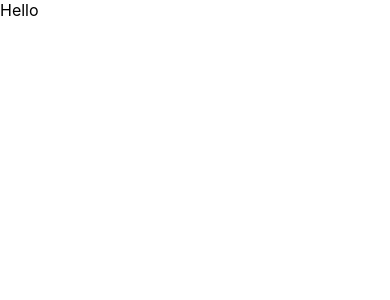
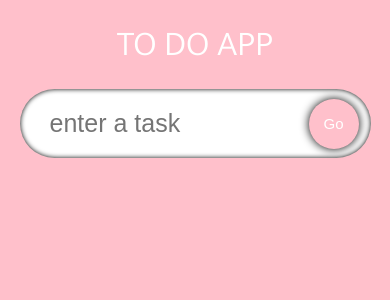
Before and after one commit to fthbby/react-typescript-todo, a React (Create React App) app: page / in a window 390 px wide. Shown: the top 300 px of the page. Built offline with nearby package versions, Linux system fonts and the light colour scheme.

Commit message:
input styles and button styles

```diff
--- /dev/null
+++ b/src/App.css
@@ -0,0 +1,28 @@
+@import url('https://fonts.googleapis.com/css2?family=Mukta:wght@300&display=swap');
+
+.App {
+    width: 100vw;
+    height: 100vh;
+    display: flex;
+    flex-direction: column;
+    align-items: center;
+    background-color: pink;
+    font-family: 'Mukta', sans-serif;
+}
+
+.heading {
+    text-transform: uppercase;
+    font-size:40px;
+    margin: 30px 0;
+    color: white;
+    z-index: 1;
+    text-align: center;
+}
+
+@media (max-width: 800px) {
+    .heading {
+        margin: 15px 0;
+        font-size: 35px;
+
+    }
+}
--- a/src/App.tsx
+++ b/src/App.tsx
@@ -1,11 +1,12 @@
+import './App.css'
+import InputField from './components/InputField'
 
+const App: React.FC =()=> {
+  return (
+    <div className='App'>
+      <span className="heading">To Do App</span>
+      <InputField/>
 
-
-
-function App() {
-  return (
-    <div>
-    Hello
     </div>
   );
 }
--- /dev/null
+++ b/src/components/InputField.tsx
@@ -0,0 +1,13 @@
+import './styles.css'
+
+function InputField() {
+  return (
+    <form className='input'>
+
+        <input type='input' placeholder='enter a task' className='input__box'/>
+        <button className='input_submit' type='submit'> Go</button>
+    </form>
+  )
+}
+
+export default InputField
--- /dev/null
+++ b/src/components/styles.css
@@ -0,0 +1,46 @@
+.input {
+    display: flex;
+    width: 90%;
+    position: relative;
+    align-items: center;
+}
+
+.input__box {
+    width:100%;
+    border-radius: 50px;
+    padding: 20px 30px;
+    font-size: 25px;
+    border: none;
+    transition: 0.2s;
+    box-shadow: inset 0 0 5px black;
+}
+
+.input__box:focus {
+    box-shadow: 0 0 10px 1000px rgba(0,0,0,0.3);
+    outline:none;
+}
+
+.input_submit {
+    position: absolute;
+    width: 50px;
+    height:50px;
+    margin: 12px;
+    border-radius: 50px;
+    right:0px;
+    border:none;
+    font-size: 15px;
+    background-color: pink;
+    color:white;
+    transition: 0.2s all;
+    box-shadow: 0 0 10px black;
+}
+
+.input_submit:hover {
+    background-color: palevioletred;
+
+}
+
+.input_submit:active {
+    transform: scale(0.8);
+    box-shadow: 0 0 5px black
+}
```
Also changed, not shown: src/practiceTS.tsx (added, +65 -0 lines).
